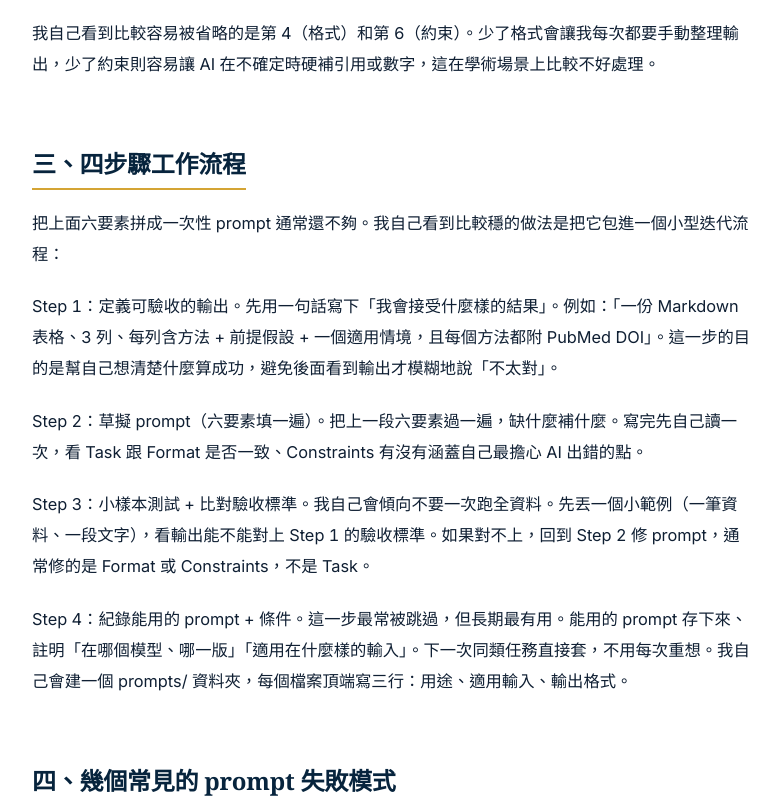
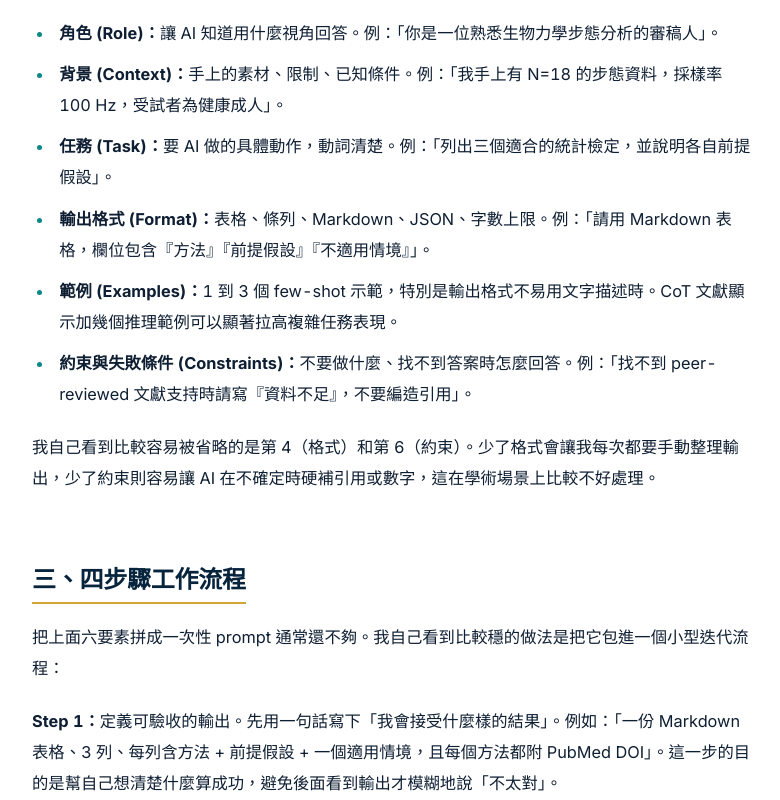
Before and after one commit to WilliamLin2000/AcadeBee-Research-Hub, a React (Vite) app: page /articles/ai-prompting-workflow in a window 1280 px wide. Shown: the part 1380-2180 px from the top of the page, without its empty margins (320-1100 px from the left). Built offline with nearby package versions, Linux system fonts and the light colour scheme; no server answers.

Commit message:
更新檔案內容

```diff
--- a/src/pages/ArticleDetailPage.css
+++ b/src/pages/ArticleDetailPage.css
@@ -313,6 +313,21 @@
   margin-bottom: 1.35rem;
 }
 
+.article-detail-list {
+  margin: 0 0 1.35rem;
+  padding-left: 1.35rem;
+  list-style: disc;
+}
+
+.article-detail-list li {
+  margin-bottom: 0.65rem;
+  padding-left: 0.35rem;
+}
+
+.article-detail-list li::marker {
+  color: var(--color-teal-600);
+}
+
 .article-detail-content blockquote {
   margin: 2rem 0;
   padding: 0.5rem 0 0.5rem 1.5rem;
--- a/src/pages/ArticleDetailPage.jsx
+++ b/src/pages/ArticleDetailPage.jsx
@@ -10,6 +10,18 @@ import {
 } from '../data/articles'
 import williamPhoto from '../assets/square img3.png'
 import './ArticleDetailPage.css'
+
+/** Bold through the first fullwidth colon（：）— labels like「角色 (Role)：」 */
+function LeadingColonBold({ text }) {
+  const i = text.indexOf('：')
+  if (i === -1) return text
+  return (
+    <>
+      <strong>{text.slice(0, i + 1)}</strong>
+      {text.slice(i + 1)}
+    </>
+  )
+}
 
 export default function ArticleDetailPage() {
   const { id } = useParams()
@@ -108,7 +120,23 @@ export default function ArticleDetailPage() {
               return <h3 key={idx}>{block.text}</h3>
             }
             if (block.type === 'p') {
-              return <p key={idx}>{block.text}</p>
+              const isStepLine = /^Step \d+：/.test(block.text)
+              return (
+                <p key={idx}>
+                  {isStepLine ? <LeadingColonBold text={block.text} /> : block.text}
+                </p>
+              )
+            }
+            if (block.type === 'list' && Array.isArray(block.items)) {
+              return (
+                <ul key={idx} className="article-detail-list">
+                  {block.items.map((item, li) => (
+                    <li key={li}>
+                      <LeadingColonBold text={item} />
+                    </li>
+                  ))}
+                </ul>
+              )
             }
             if (block.type === 'quote') {
               return (
```
